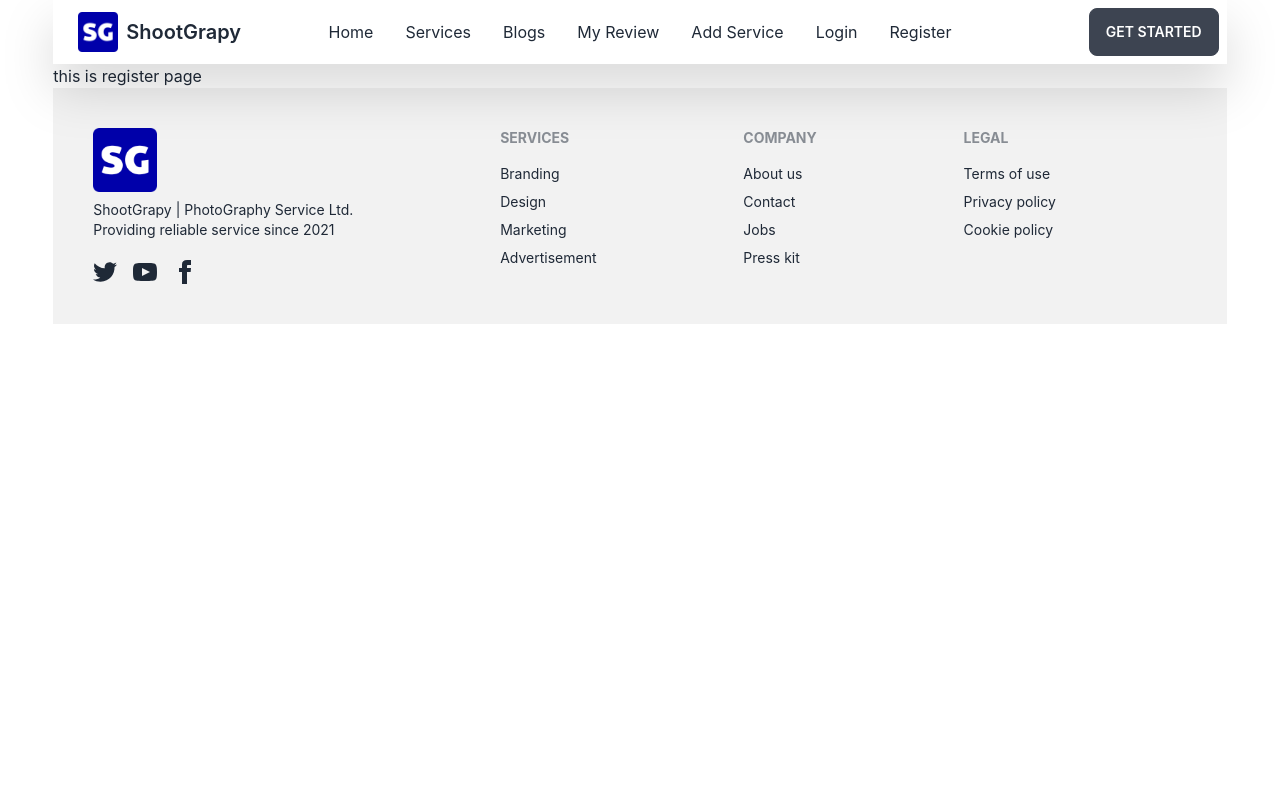
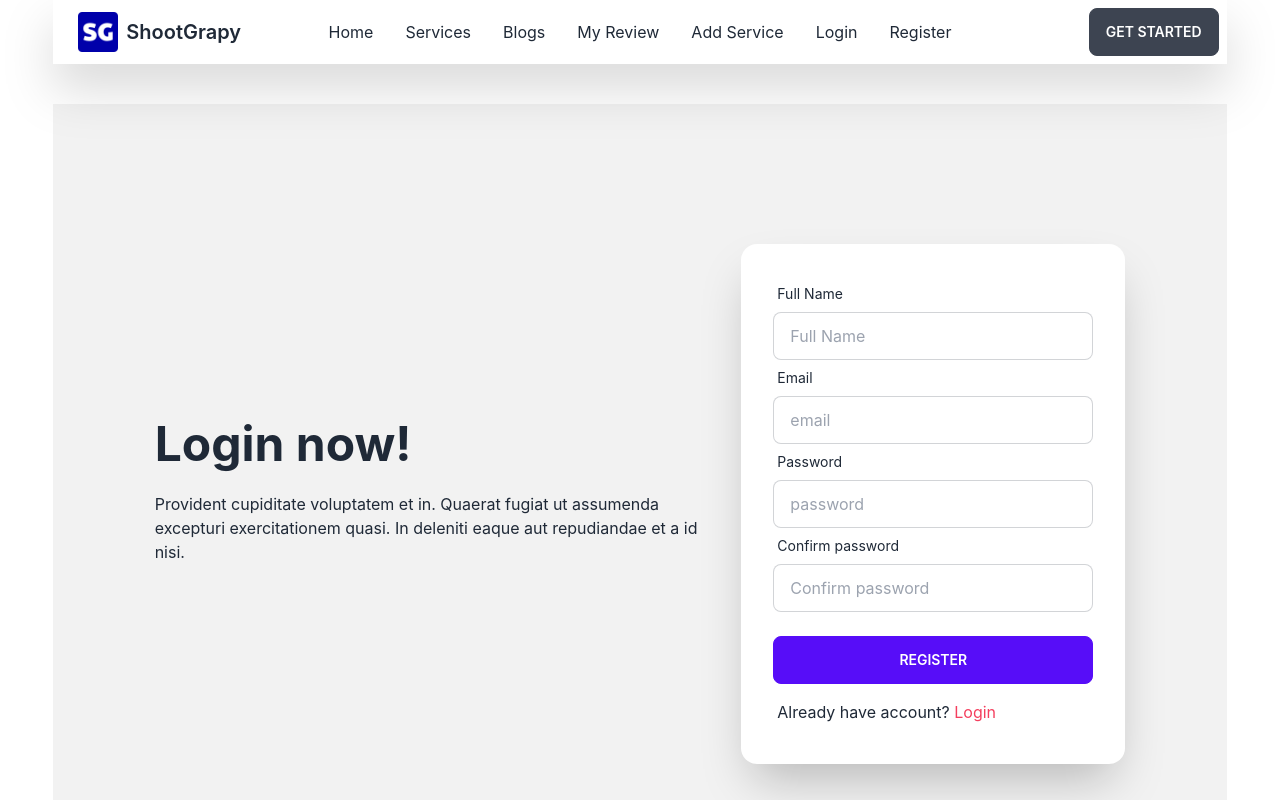
Before and after one commit to ayeasin14/photographer-review-client, a React (Create React App) app: page /register in a window 1280 px wide. Shown: the top 800 px of the page. Built offline with nearby package versions, Linux system fonts and the light colour scheme.

Commit message:
Register added

```diff
--- a/src/Pages/AddService/AddService.js
+++ b/src/Pages/AddService/AddService.js
@@ -1,9 +1,48 @@
 import React from 'react';
+import { Link } from 'react-router-dom';
 
 const AddService = () => {
     return (
-        <div>
-            <h1>this is AddService page</h1>
+        <div className="card flex-shrink-0 w-4/6 mx-auto my-10 shadow-2xl bg-base-100">
+            <div className="card-body">
+                <form>
+
+                    <div className="form-control">
+                        <label className="label">
+                            <span className="label-text">Service Name</span>
+                        </label>
+                        <input type="text" name='serviceTitle' placeholder="Service Name" className="input input-bordered" />
+                    </div>
+
+                    <div className="form-control">
+                        <label className="label">
+                            <span className="label-text">Service Image URL</span>
+                        </label>
+                        <input type="text" name='serviceTitle' placeholder="Image URL" className="input input-bordered" />
+                    </div>
+
+                    <div className="form-control">
+                        <label className="label">
+                            <span className="label-text">Service Price</span>
+                        </label>
+                        <input type="text" name='price' placeholder="Service Price" className="input input-bordered" />
+                    </div>
+
+                    <div className="form-control">
+                        <label className="label">
+                            <span className="label-text">Description</span>
+                        </label>
+                        {/* <input type="text" name='details' placeholder="Description" className="input input-bordered" /> */}
+                        <textarea name="details" id="" cols="30" rows="10" className='border' />
+                    </div>
+
+                    <div className="form-control mt-6">
+                        <input type="submit" className='btn btn-primary' value="Add Service" />
+                        {/* <button className="btn btn-primary">Login</button> */}
+                    </div>
+                </form>
+
+            </div>
         </div>
     );
 };
--- a/src/Pages/Blogs/Blogs.js
+++ b/src/Pages/Blogs/Blogs.js
@@ -2,8 +2,47 @@ import React from 'react';
 
 const Blogs = () => {
     return (
-        <div>
-            <h1>this is Blogs page</h1>
+        <div className='w-5/6 mx-auto my-10 grid grid-cols-1 gap-6 '>
+            <div tabIndex={1} className="collapse collapse-plus border border-sky-400 bg-gray-200 rounded-box shadow-lg">
+                <div className="collapse-title text-xl font-medium">
+                    Focus me to see content
+                </div>
+                <div className="collapse-content">
+                    <p>attribute is necessary to make the div focusable</p>
+                </div>
+            </div>
+            <div tabIndex={2} className="collapse collapse-plus border shadow-lg border-sky-400 bg-gray-200 rounded-box">
+                <div className="collapse-title text-xl font-medium">
+                    Focus me to see content
+                </div>
+                <div className="collapse-content">
+                    <p> attribute is necessary to make the div focusable</p>
+                </div>
+            </div>
+            <div tabIndex={3} className="collapse collapse-plus border shadow-lg border-sky-400 bg-gray-200 rounded-box">
+                <div className="collapse-title text-xl font-medium">
+                    Focus me to see content
+                </div>
+                <div className="collapse-content">
+                    <p> attribute is necessary to make the div focusable</p>
+                </div>
+            </div>
+            <div tabIndex={3} className="collapse collapse-plus border shadow-lg border-sky-400 bg-gray-200 rounded-box">
+                <div className="collapse-title text-xl font-medium">
+                    Focus me to see content
+                </div>
+                <div className="collapse-content">
+                    <p> attribute is necessary to make the div focusable</p>
+                </div>
+            </div>
+            <div tabIndex={3} className="collapse collapse-plus border shadow-lg border-sky-400 bg-gray-200 rounded-box">
+                <div className="collapse-title text-xl font-medium">
+                    Focus me to see content
+                </div>
+                <div className="collapse-content">
+                    <p> attribute is necessary to make the div focusable</p>
+                </div>
+            </div>
         </div>
     );
 };
--- a/src/Pages/Login/Login.js
+++ b/src/Pages/Login/Login.js
@@ -5,30 +5,36 @@ const Login = () => {
     return (
         <div className="hero min-h-screen bg-base-200 my-10">
             <div className="hero-content flex-col lg:flex-row">
-                <div className="text-center w-1/2 lg:text-left">
+
+                <div className="text-center lg:w-1/2 lg:text-left">
                     <h1 className="text-5xl font-bold">Login now!</h1>
                     <p className="py-6">Provident cupiditate voluptatem et in. Quaerat fugiat ut assumenda excepturi exercitationem quasi. In deleniti eaque aut repudiandae et a id nisi.</p>
                 </div>
-                <div className="card flex-shrink-0 w-1/2 max-w-sm shadow-2xl bg-base-100">
+
+                <div className="card flex-shrink-0 lg:w-1/2 max-w-sm shadow-2xl bg-base-100">
                     <div className="card-body">
+                        <form>
                             <div className="form-control">
                                 <label className="label">
                                     <span className="label-text">Email</span>
                                 </label>
-                            <input type="text" placeholder="email" className="input input-bordered" />
+                                <input type="email" name='email' placeholder="email" className="input input-bordered" />
                             </div>
                             <div className="form-control">
                                 <label className="label">
                                     <span className="label-text">Password</span>
                                 </label>
-                            <input type="text" placeholder="password" className="input input-bordered" />
+                                <input type="password" name='password' placeholder="password" className="input input-bordered" />
                             </div>
                             <div className="form-control mt-6">
-                            <button className="btn btn-primary">Login</button>
+                                <input type="submit" className='btn btn-primary' value="Login" />
+                                {/* <button className="btn btn-primary">Login</button> */}
                             </div>
+                        </form>
                         <div>
                             <label className="label">
-                                <Link href="#" className="label-text-alt link link-hover">Forgot password?</Link>
+                                <p>Don't have account? <Link to='/register' className="link link-hover text-rose-500">Register</Link></p>
+
                             </label>
                         </div>
                     </div>
--- a/src/Pages/MyWork/MyWork.js
+++ b/src/Pages/MyWork/MyWork.js
@@ -14,10 +14,10 @@ const MyWork = () => {
             </div>
             <div className='grid grid-cols-3 gap-2'>
                 <img src={img1} alt="" />
+                <img src={img5} alt="" />
+                <img src={img3} alt="" />
                 <img src={img2} alt="" />
-                <img src={img3} alt="" />
                 <img src={img4} alt="" />
-                <img src={img5} alt="" />
             </div>
         </div>
     );
--- a/src/Pages/Register/Register.js
+++ b/src/Pages/Register/Register.js
@@ -1,9 +1,57 @@
 import React from 'react';
+import { Link } from 'react-router-dom';
 
 const Register = () => {
     return (
-        <div>
-            <h1>this is register page</h1>
+        <div className="hero min-h-screen bg-base-200 my-10">
+            <div className="hero-content flex-col lg:flex-row">
+
+                <div className="text-center lg:w-1/2 lg:text-left">
+                    <h1 className="text-5xl font-bold">Login now!</h1>
+                    <p className="py-6">Provident cupiditate voluptatem et in. Quaerat fugiat ut assumenda excepturi exercitationem quasi. In deleniti eaque aut repudiandae et a id nisi.</p>
+                </div>
+
+                <div className="card flex-shrink-0 lg:w-1/2 max-w-sm shadow-2xl bg-base-100">
+                    <div className="card-body">
+                        <form>
+                            <div className="form-control">
+                                <label className="label">
+                                    <span className="label-text">Full Name</span>
+                                </label>
+                                <input type="text" name='fullname' placeholder="Full Name" className="input input-bordered" />
+                            </div>
+                            <div className="form-control">
+                                <label className="label">
+                                    <span className="label-text">Email</span>
+                                </label>
+                                <input type="email" name='email' placeholder="email" className="input input-bordered" />
+                            </div>
+                            <div className="form-control">
+                                <label className="label">
+                                    <span className="label-text">Password</span>
+                                </label>
+                                <input type="password" name='password' placeholder="password" className="input input-bordered" />
+                            </div>
+                            <div className="form-control">
+                                <label className="label">
+                                    <span className="label-text">Confirm password</span>
+                                </label>
+                                <input type="confirm" name='confirm' placeholder="Confirm password" className="input input-bordered" />
+                            </div>
+                            <div className="form-control mt-6">
+                                <input type="submit" className='btn btn-primary' value="Register" />
+                                {/* <button className="btn btn-primary">Login</button> */}
+                            </div>
+                        </form>
+                        <div>
+                            <label className="label">
+                                <p>Already have account? <Link to='/login' className="link link-hover text-rose-500">Login</Link></p>
+
+                            </label>
+                        </div>
+                    </div>
+                </div>
+            </div>
         </div>
     );
 };
--- a/src/Pages/ServiceDetails/ServiceDetails.js
+++ b/src/Pages/ServiceDetails/ServiceDetails.js
@@ -1,5 +1,4 @@
 import React from 'react';
-import { Link } from 'react-router-dom';
 
 const ServiceDetails = () => {
     return (
```
Lines whose indentation alone changed are shown as unchanged.
